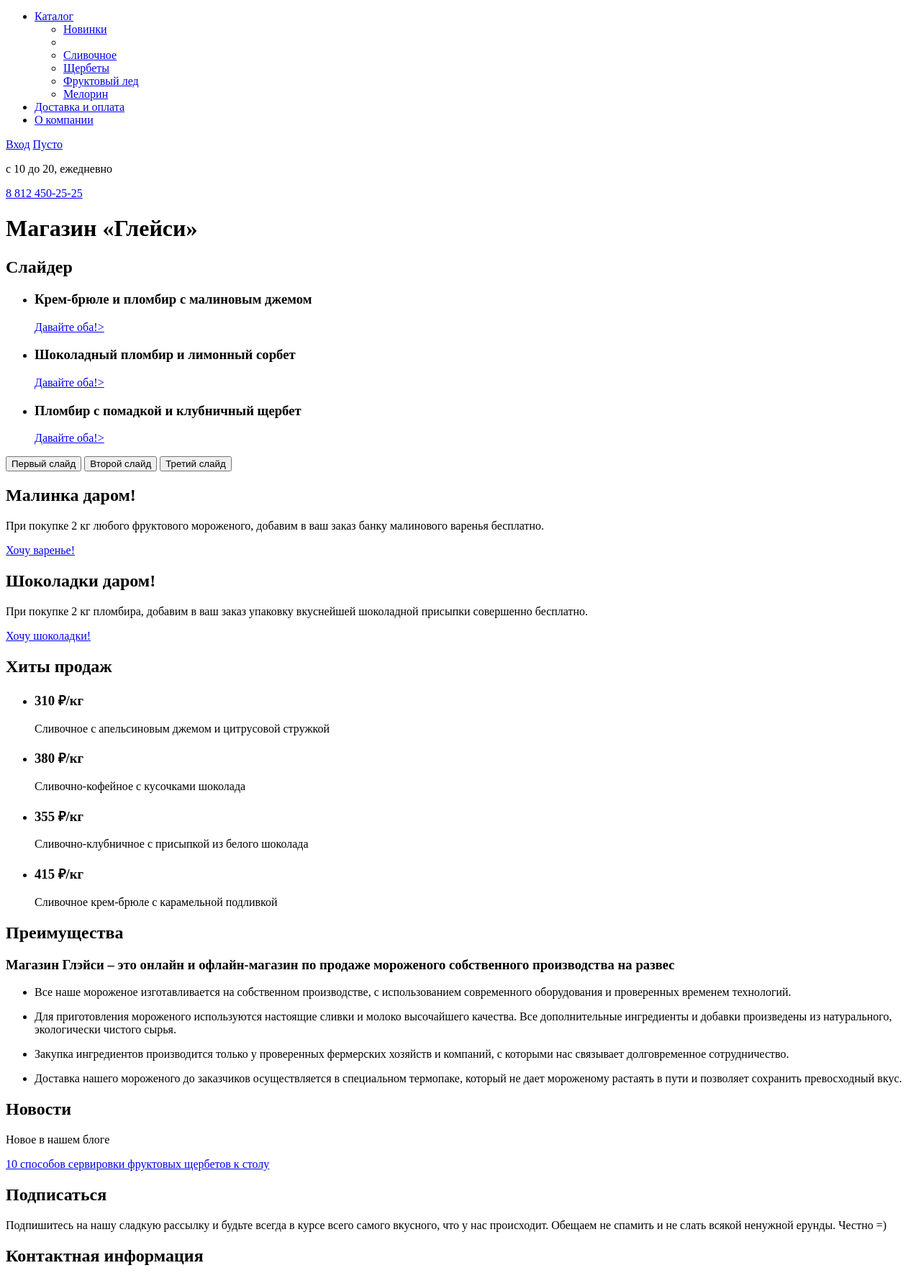
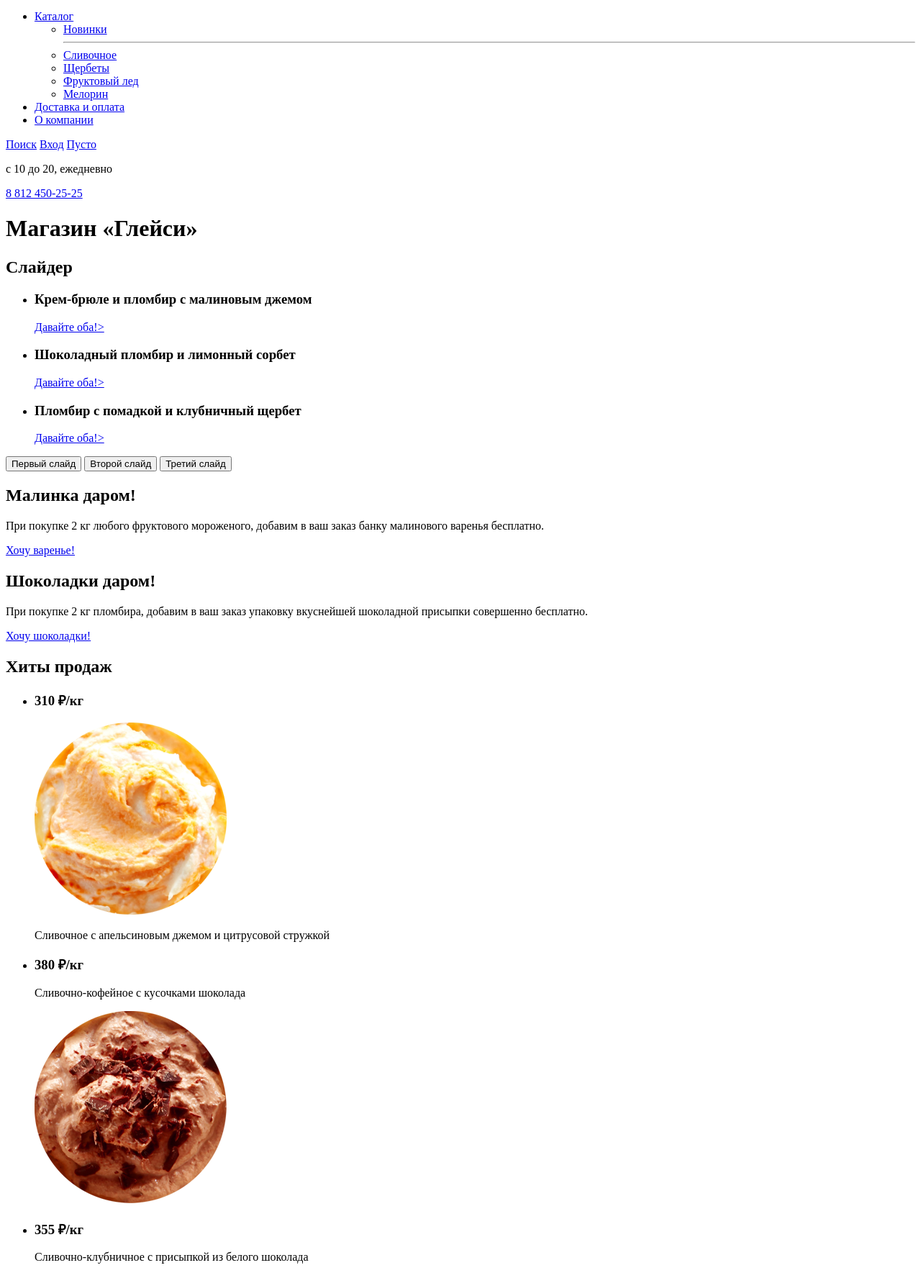
Before and after one commit to v777999/1571909-gllacy-29, a plain HTML site: page index.html in a window 1280 px wide. Shown: the part 78-1847 px from the top of the page at 72% size. Drawn offline with Linux system fonts and the light colour scheme.

Commit message:
Поправил Главную

```diff
--- a/index.html
+++ b/index.html
@@ -16,7 +16,7 @@
 			<li><a href="catalog.html">Каталог</a></li>
 				<ul>
 					<li><a href="blank.html">Новинки</a></li>
-					<li><a href=""></a></li> <!--Здесь будет разделитель-->
+					<hr>
 					<li><a href="blank.html">Сливочное</a></li>
 					<li><a href="blank.html">Щербеты</a></li>
 					<li><a href="blank.html">Фруктовый лед</a></li>
@@ -25,6 +25,7 @@
 			<li><a href="blank.html">Доставка и оплата</a></li>
 			<li><a href="blank.html">О компании</a></li>
 		</ul>
+		<a href="#">Поиск</a>
 		<a href="blank.html">Вход</a>
 		<a href="blank.html">Пусто</a>
 		<p>с 10 до 20, ежедневно</p>
@@ -77,19 +78,24 @@
 		<ul>
 			<li>
 				<h3>310 &#8381;/кг</h3>
-				<p>Сливочное с апельсиновым джемом и цитрусовой стружкой</p>
+				<img src="img/Сливочное.png" width="267" height="267" alt="Сливочное с апельсиновым джемом и цитрусовой стружкой">
+				<p>	Сливочное с апельсиновым джемом и цитрусовой стружкой</p>
 			</li>
 			<li>
 				<h3>380 &#8381;/кг</h3>
 				<p>Сливочно-кофейное с кусочками шоколада</p>
+				<img src="img/Сливочно-кофейное.png" width="267" height="267" alt="Сливочно-кофейное с кусочками шоколада">
 			</li>
 			<li>
 				<h3>355 &#8381;/кг</h3>
 				<p>Сливочно-клубничное с присыпкой из белого шоколада</p>
+					<img src="img/Сливочно-клубничное.png" width="267" height="267" alt="Сливочно-клубничное с присыпкой из белого шоколада">
+
 			</li>
 			<li>
 				<h3>415 &#8381;/кг</h3>
 				<p>Сливочное крем-брюле с карамельной подливкой</p>
+				<img src="img/Сливочное_крем-брюле.png" width="267" height="267" alt="Сливочное крем-брюле с карамельной подливкой">
 			</li>
 		</ul>
 	</section>
```
Also changed, not shown: img/Сливочно-клубничное.jpg (added), img/Сливочно-клубничное.png (added), img/Сливочно-кофейное.jpg (added), img/Сливочно-кофейное.png (added), img/Сливочное.jpg (added), img/Сливочное.png (added), img/Сливочное_крем-брюле.png (added).
